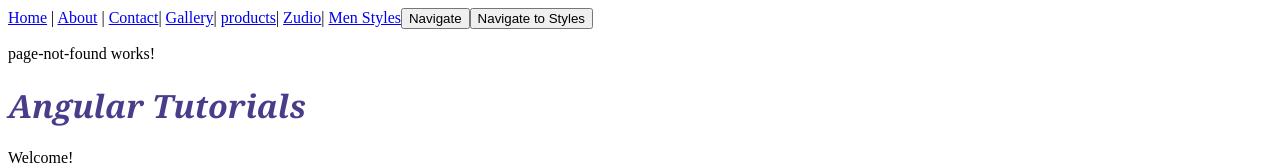
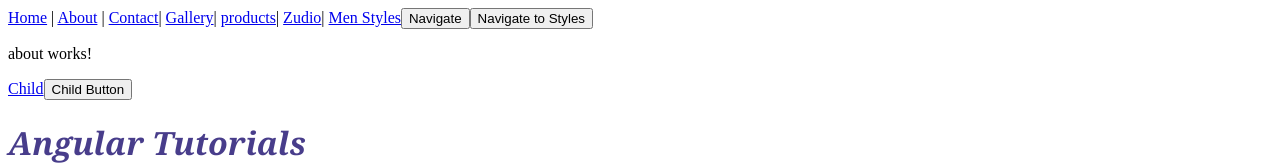
Before and after one commit to Srinivas-Lingampelli/Angular, an Angular app: page /about/child in a window 1280 px wide. Shown: the top 165 px of the page. Built offline with nearby package versions, Linux system fonts and the light colour scheme.

Commit message:
Child routing added

```diff
--- a/src/app/about/about.html
+++ b/src/app/about/about.html
@@ -1 +1,5 @@
 <p>about works!</p>
+
+<a routerLink="/about/child" >Child</a>
+
+<button  (click)="navigateToCHild()" >Child Button</button>
--- a/src/app/about/about.ts
+++ b/src/app/about/about.ts
@@ -1,11 +1,24 @@
 import { Component } from '@angular/core';
+import { Router } from '@angular/router';
+import { RouterLink } from '@angular/router';
+import { CommonModule } from '@angular/common';
 
 @Component({
   selector: 'app-about',
-  imports: [],
+  imports: [RouterLink,CommonModule],
   templateUrl: './about.html',
   styleUrl: './about.css'
 })
 export class About {
 
+  constructor(private r:Router)
+  {
+
+  }
+
+  navigateToCHild()
+{
+this.r.navigate(["child"]);
 }
+
+}
--- /dev/null
+++ b/src/app/child/child.html
@@ -0,0 +1 @@
+<p>child works!</p>
--- a/src/app/mens-store/mens-store.html
+++ b/src/app/mens-store/mens-store.html
@@ -3,3 +3,5 @@
 <h1>Your Category : {{category}}</h1>
 
 <h1>Your wearble Size : {{size}}</h1>
+
+<h1>Child Component</h1>
--- a/src/app/mens-store/mens-store.ts
+++ b/src/app/mens-store/mens-store.ts
@@ -1,6 +1,7 @@
 import { Component } from '@angular/core';
 import { ActivatedRoute, RouterLink } from '@angular/router';
 import { copyFileSync } from 'fs';
+import { Router } from '@angular/router';
 
 @Component({
   selector: 'app-mens-store',
@@ -12,7 +13,7 @@ export class MensStore {
 category: any;
   size: any;
 
-constructor(private route:ActivatedRoute )
+constructor(private route:ActivatedRoute,private r:Router )
 {
 
 }
@@ -30,4 +31,5 @@ ngOnInit()
   console.log(this.category);
 }
 
+
 }
```
Also changed, not shown: src/app/app.routes.ts (+9 -2 lines), src/app/child/child.ts (added, +11 -0 lines), src/app/child/child.css (added), 1 other file (tests, documents, lock files or other folders).
